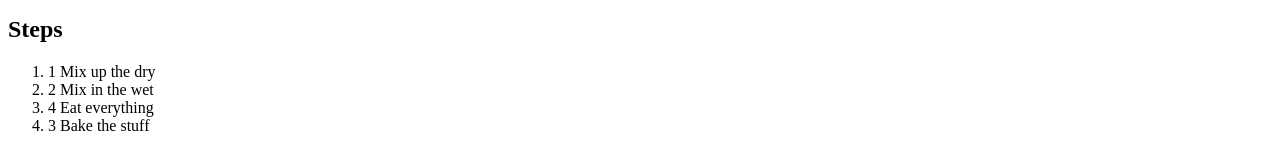
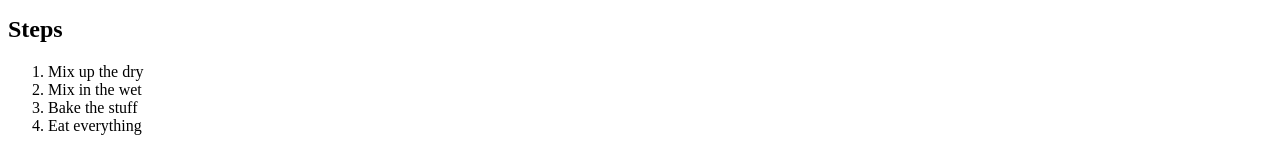
Before and after one commit to florb12345/odin-recipes, a plain HTML site: page recipes/scones.html in a window 1280 px wide. Shown: the part 1662-1810 px from the top of the page. Drawn offline with Linux system fonts and the light colour scheme; files whose address does not match are found by name.

```diff
--- a/recipes/scones.html
+++ b/recipes/scones.html
@@ -16,7 +16,7 @@
         <h2>Ingredients</h2>
         <ul><li>Butter</li> <li>Flour</li> <li>Eggs</li> <li>Other stuff</li></ul>
         <h2>Steps</h2>
-        <ol start=1> <li>1 Mix up the dry</li> <li>2 Mix in the wet</li> <li>4 Eat everything</li> <li>3 Bake the stuff</li> </ol>
+        <ol start=1> <li>Mix up the dry</li> <li>Mix in the wet</li> <li>Bake the stuff</li> <li>Eat everything</li> </ol>
 
 </body>
 </html>
```
Also changed, not shown: index.html (renamed from recipes/index.html).
